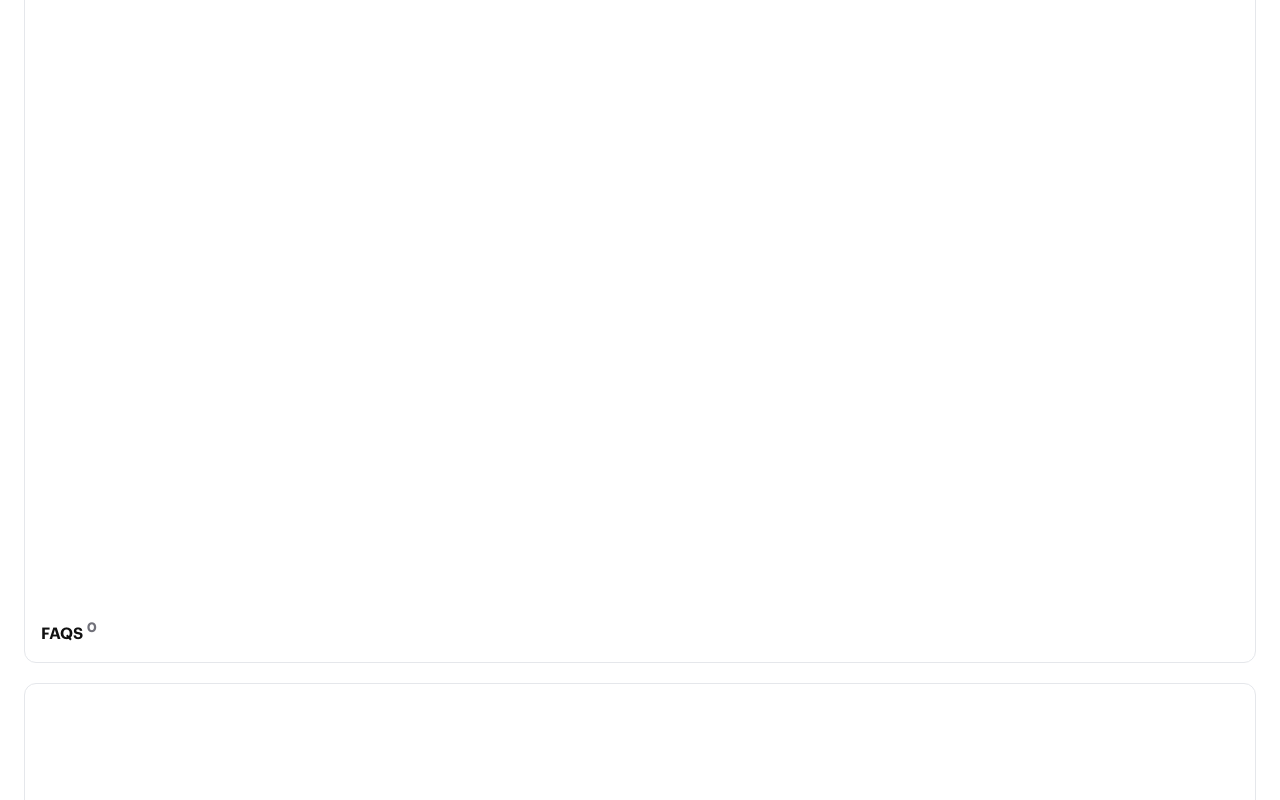
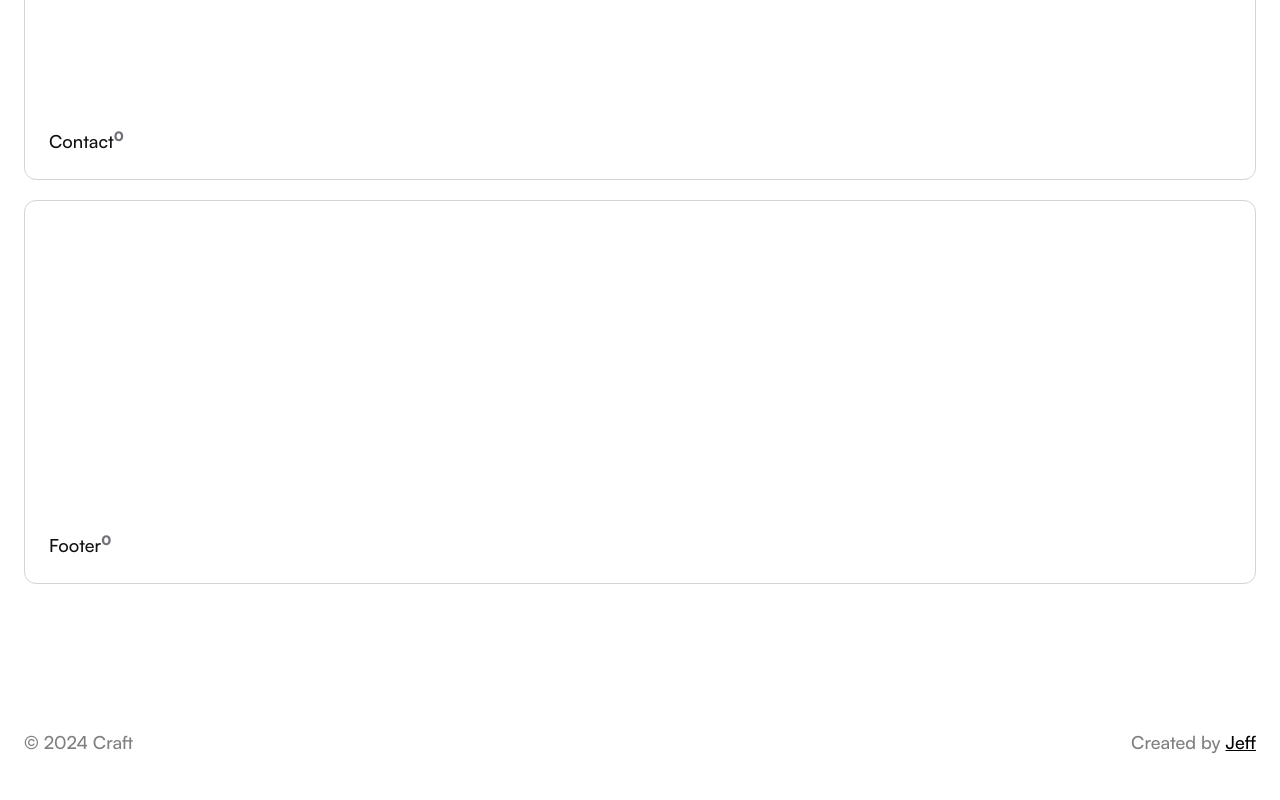
Before and after one commit to Jeff-Maina/craft, a Next.js app: page /sections in a window 1280 px wide. Shown: the part 1780-2580 px from the top of the page. Built offline with nearby package versions, Linux system fonts and the light colour scheme.

Commit message:
Add button component

```diff
--- a/src/app/(pages)/elements/page.tsx
+++ b/src/app/(pages)/elements/page.tsx
@@ -17,7 +17,14 @@ const Elements = () => {
       <section>
         <div className="grid gap-3 md:grid-cols-2 lg:gap-5">
           {ElementsData.map((element, index) => {
-            return <ComponentCard component={element} key={index} />;
+            return (
+              <ComponentCard
+                componentName={element.elementName}
+                componentCount={element.componentCount}
+                pagePath={element.elementPagePath}
+                key={index}
+              />
+            );
           })}
         </div>
       </section>
--- a/src/app/(pages)/sections/page.tsx
+++ b/src/app/(pages)/sections/page.tsx
@@ -3,6 +3,7 @@ import { SectionsData } from "@/data/AppData";
 import Link from "next/link";
 
 import type { Pageprops } from "@/lib/Interfaces";
+import ComponentCard from "@/app/layouts/Cards/ComponentCard";
 
 const PageOptions: Pageprops = {
   page: "Sections",
@@ -17,16 +18,12 @@ const Sections = () => {
         <div className="grid gap-5">
           {SectionsData.map((section, index) => {
             return (
-              <Link href={section.sectionPagePath}>
-                <div className="w-full aspect-video border rounded-xl p-4 flex flex-col font-graphik-semibold justify-end">
-                  <p className="text-[#111]">
-                    {section.sectionName}{" "}
-                    <sup className="text-zinc-500 font-campton-bold text-sm">
-                      {section.componentCount}
-                    </sup>{" "}
-                  </p>
-                </div>
-              </Link>
+              <ComponentCard
+                componentName={section.sectionName}
+                componentCount={section.componentCount}
+                pagePath={section.sectionPagePath}
+                key={index}
+              />
             );
           })}
         </div>
--- a/src/app/layouts/Cards/ComponentCard.tsx
+++ b/src/app/layouts/Cards/ComponentCard.tsx
@@ -2,21 +2,23 @@ import { FC } from "react";
 import Link from "next/link";
 
 interface ComponentProps {
-  component: {
-    elementPagePath: string;
-    elementName: string;
-    componentCount: number;
-  };
+  pagePath: string;
+  componentName: string;
+  componentCount: number;
 }
 
-const ComponentCard: FC<ComponentProps> = ({ component }) => {
+const ComponentCard: FC<ComponentProps> = ({
+  pagePath,
+  componentName,
+  componentCount,
+}) => {
   return (
-    <Link href={component.elementPagePath}>
+    <Link href={pagePath}>
       <div className="h-36 md:h-44 lg:h-96 w-full lg:aspect-video border border-zinc-300 rounded-xl p-4 lg:p-6 flex flex-col justify-end font-satoshi-medium hover:border-black transition-all duration-300">
         <p className="text-[#111] md:text-lg">
-          {component.elementName}
+          {componentName}
           <sup className="text-zinc-500 font-campton-bold text-sm">
-            {component.componentCount}
+            {componentCount}
           </sup>
         </p>
       </div>
--- a/src/app/layouts/PageLayout.tsx
+++ b/src/app/layouts/PageLayout.tsx
@@ -23,7 +23,7 @@ const PageLayout: FC<ComponentProps> = ({ children, pageOptions }) => {
       : "/";
 
   return (
-    <main className="p-6 pt-10 flex flex-col min-h-screen max-w-7xl m-auto gap-14">
+    <main className="p-6 pt-10 flex flex-col min-h-screen max-w-7xl m-auto gap-14 lg:gap-24">
       <header className="flex flex-col gap-4 lg:gap-6">
         <div className="font-satoshi-medium flex items-center gap-3 md:text-lg">
           <Link href={`/${path}`}>{category}</Link>{" "}
--- a/src/components/Footer.tsx
+++ b/src/components/Footer.tsx
@@ -1,6 +1,6 @@
 const Footer = () => {
   return (
-    <footer className="p-6 flex items-center justify-between font-satoshi-medium text-sm text-black/50" >
+    <footer className="p-6 flex items-center justify-between font-satoshi-medium text-sm text-black/50 max-w-7xl md:text-lg m-auto py-10 lg:mt-20" >
       <p className="">© 2024 Craft</p>
       <p></p>
       <p>Created by <a href="https://github.com/Jeff-Maina" target="_blank" className="text-black underline">Jeff</a></p>
```
